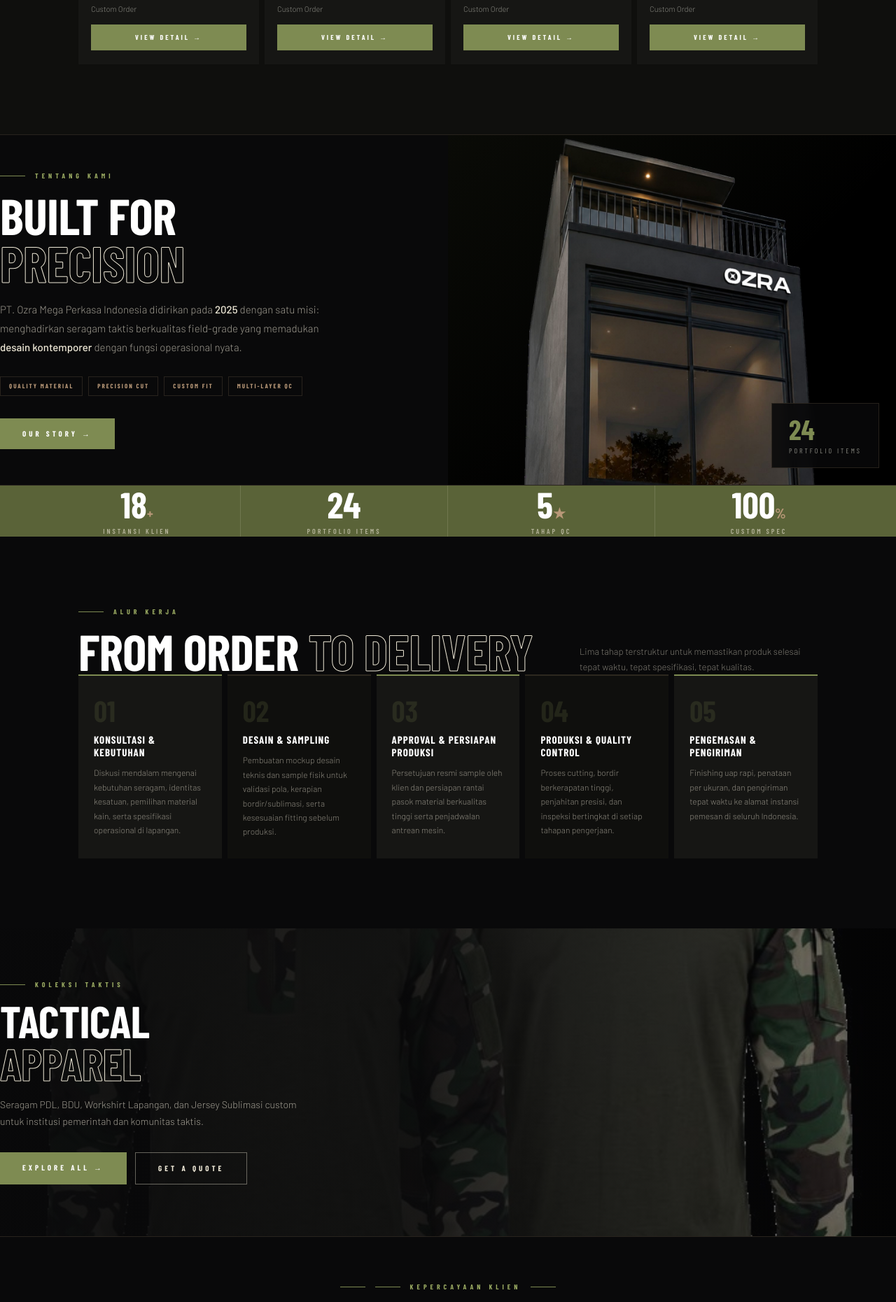
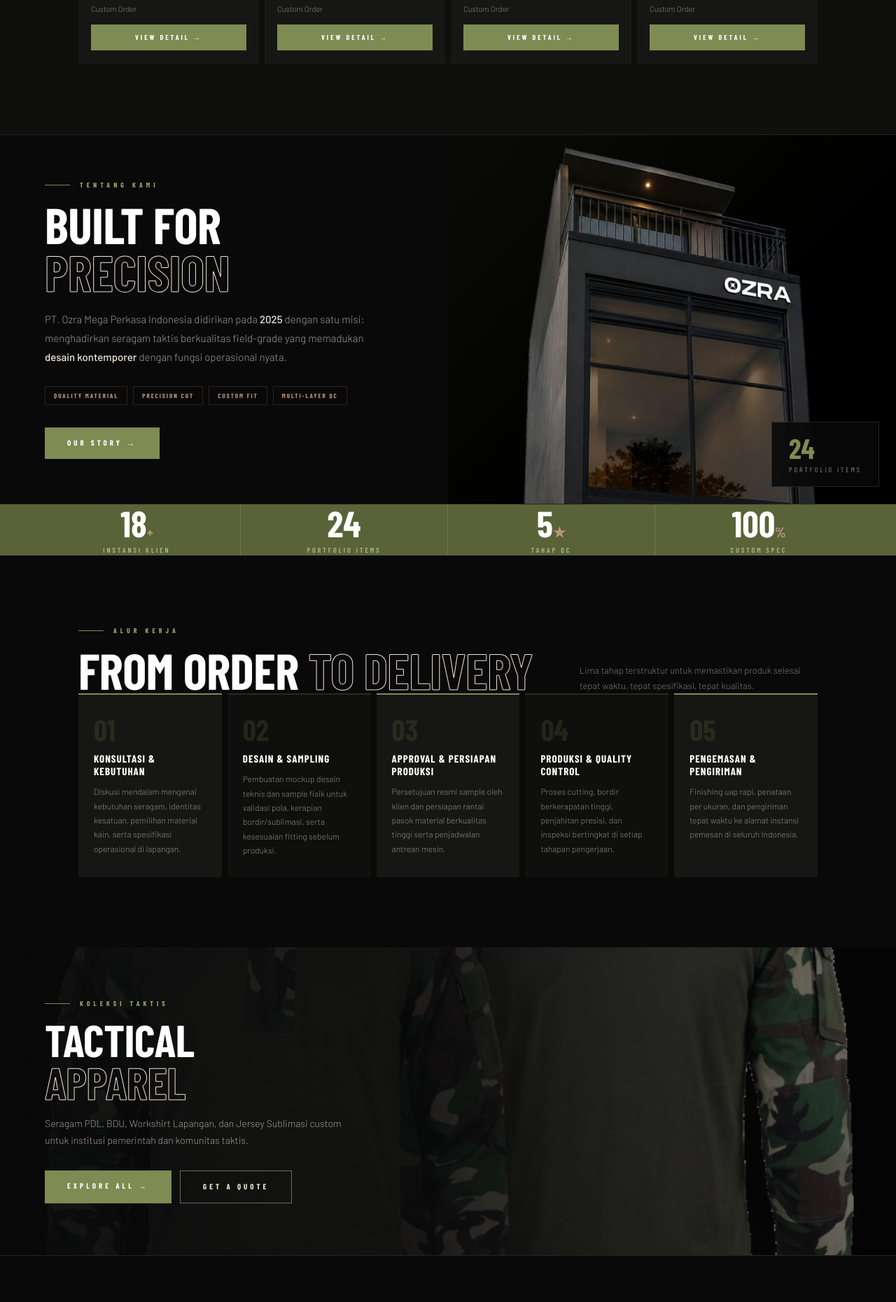
Before and after one commit to rifkihiza26/ozra-prototype, a Next.js app: page / in a window 1280 px wide. Shown: the part 2105-3966 px from the top of the page at 70% size. Built offline with nearby package versions, Linux system fonts and the light colour scheme; a web font is replaced by a local one.

Commit message:
fix: enforce split-content-panel gutters and max-w-page across homepage and services

```diff
--- a/src/app/globals.css
+++ b/src/app/globals.css
@@ -292,3 +292,15 @@ body {
   padding-left: clamp(20px, 5vw, 48px);
   padding-right: clamp(20px, 5vw, 48px);
 }
+
+/* ── RESPONSIVE SPLIT PANEL HELPERS (Brand story & Services) ── */
+.split-content-panel {
+  padding: clamp(28px, 6vw, 64px) clamp(20px, 5vw, 64px);
+}
+
+.max-w-page {
+  max-width: 1280px;
+  margin-left: auto;
+  margin-right: auto;
+  width: 100%;
+}
--- a/src/app/page.tsx
+++ b/src/app/page.tsx
@@ -456,9 +456,9 @@ export default function HomePage() {
           SECTION 5: BRAND STORY — 2 kolom (text | foto) seperti Molay
       ══════════════════════════════════════════════ */}
       <section className="border-t border-b border-[var(--border)] bg-[var(--black)]">
-        <div className="max-w-7xl mx-auto grid grid-cols-1 lg:grid-cols-2 min-h-[500px]">
+        <div className="max-w-page grid grid-cols-1 lg:grid-cols-2 min-h-[500px]">
           {/* Left: text */}
-          <div className="p-6 sm:p-10 md:p-14 lg:p-16 flex flex-col justify-center">
+          <div className="split-content-panel flex flex-col justify-center">
             <div className="section-label">Tentang Kami</div>
             <h2 className="section-title" style={{ maxWidth: "480px" }}>
               BUILT FOR <em>PRECISION</em>
@@ -593,7 +593,10 @@ export default function HomePage() {
           sizes="100vw"
         />
         <div style={{ position: "absolute", inset: 0, background: "linear-gradient(90deg, rgba(9,9,10,0.95) 0%, rgba(9,9,10,0.85) 50%, rgba(9,9,10,0.4) 100%)", zIndex: 1 }} />
-        <div className="relative z-10 w-full max-w-7xl mx-auto px-5 sm:px-8 lg:px-12 py-14 sm:py-20">
+        <div
+          className="relative z-10 w-full max-w-page py-14 sm:py-20"
+          style={{ paddingLeft: "clamp(24px, 5vw, 64px)", paddingRight: "clamp(24px, 5vw, 64px)" }}
+        >
           <div style={{ maxWidth: "560px" }}>
             <div className="section-label">Koleksi Taktis</div>
             <h2 className="section-title" style={{ fontSize: "clamp(34px, 5vw, 68px)", margin: "12px 0 16px" }}>
--- a/src/app/services/page.tsx
+++ b/src/app/services/page.tsx
@@ -89,7 +89,7 @@ export default function ServicesPage() {
           >
             {/* Split panel: image | content (responsive stacked on mobile/tablet) */}
             <div
-              className="max-w-7xl mx-auto grid grid-cols-1 lg:grid-cols-2 min-h-[480px]"
+              className="max-w-page grid grid-cols-1 lg:grid-cols-2 min-h-[480px]"
             >
               {/* Image side */}
               <div
@@ -129,7 +129,7 @@ export default function ServicesPage() {
                   flexDirection: "column",
                   justifyContent: "center",
                 }}
-                className={`p-6 sm:p-10 md:p-12 lg:p-16 gap-6 sm:gap-7 ${isEven ? "lg:order-1" : "lg:order-2"}`}
+                className={`split-content-panel gap-6 sm:gap-7 ${isEven ? "lg:order-1" : "lg:order-2"}`}
               >
                 <div>
                   <div
```
